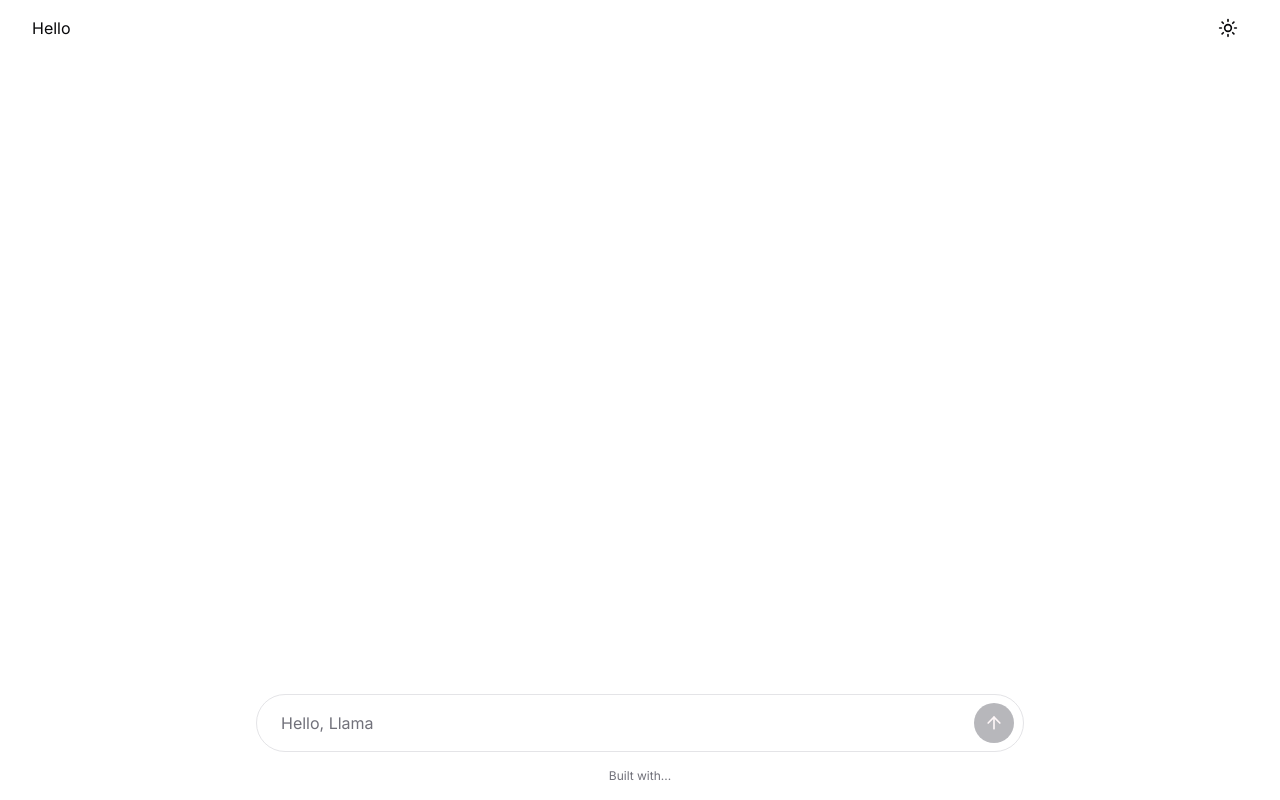
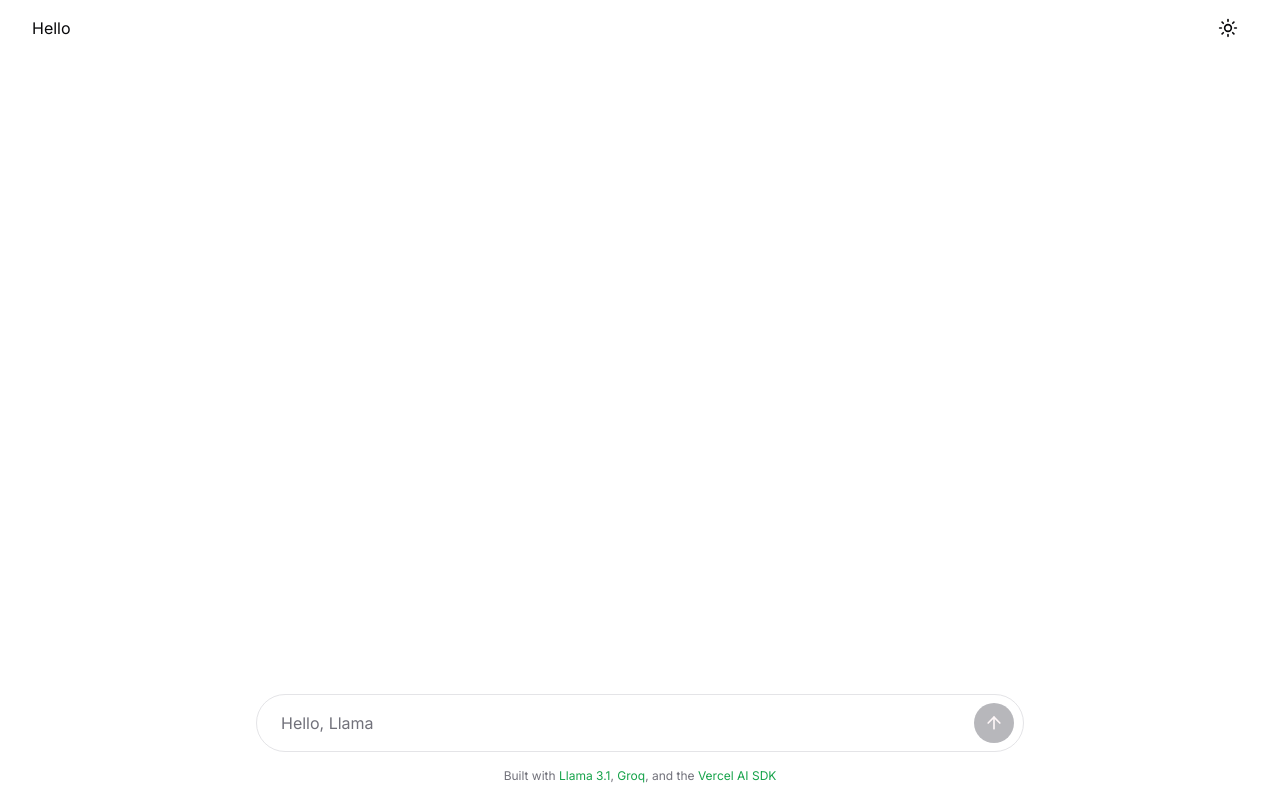
Before and after one commit to holdenmatt/hello-llama, a Next.js app: page / in a window 1280 px wide. Built offline with nearby package versions, Linux system fonts and the light colour scheme.

Commit message:
add ExternalLink, update Built with line

```diff
--- /dev/null
+++ b/src/components/atoms/ExternalLink.tsx
@@ -0,0 +1,23 @@
+import { ReactNode } from "react";
+
+import { cn } from "@/lib/utils";
+
+export function ExternalLink({
+  href,
+  children,
+  className,
+}: {
+  href: string;
+  children: ReactNode;
+  className?: string;
+}) {
+  return (
+    <a
+      href={href}
+      target="_blank"
+      className={cn("text-primary underline-offset-4 hover:underline", className)}
+    >
+      {children}
+    </a>
+  );
+}
--- a/src/components/chat/Chat.tsx
+++ b/src/components/chat/Chat.tsx
@@ -5,6 +5,7 @@ import { ArrowUp } from "lucide-react";
 import { useCallback, useRef } from "react";
 
 import { ExpandableTextarea } from "@/components/atoms/ExpandableTextarea";
+import { ExternalLink } from "@/components/atoms/ExternalLink";
 import { Button } from "@/components/ui/button";
 import { cn } from "@/lib/utils";
 
@@ -67,7 +68,20 @@ export function Chat() {
                 new line
               </>
             ) : (
-              "Built with..."
+              <>
+                {`Built with `}
+                <ExternalLink href="https://llama.meta.com/docs/overview">
+                  Llama 3.1
+                </ExternalLink>
+                {`, `}
+                <ExternalLink href="https://wow.groq.com/now-available-on-groq-the-largest-and-most-capable-openly-available-foundation-model-to-date-llama-3-1-405b/">
+                  Groq
+                </ExternalLink>
+                {`, and the `}
+                <ExternalLink href="https://sdk.vercel.ai/docs/guides/llama-3_1">
+                  Vercel AI SDK
+                </ExternalLink>
+              </>
             )}
           </div>
         </form>
```
